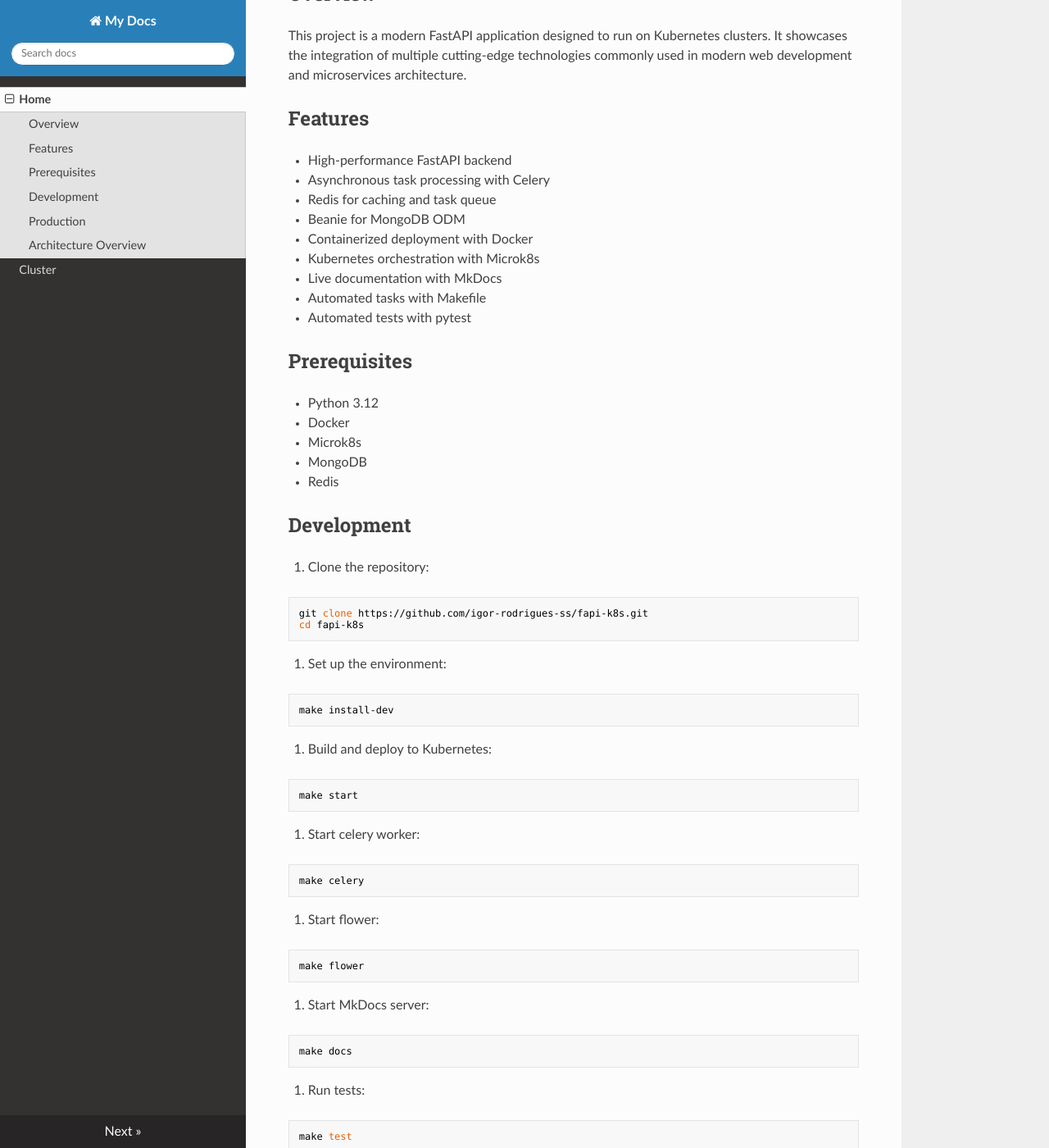
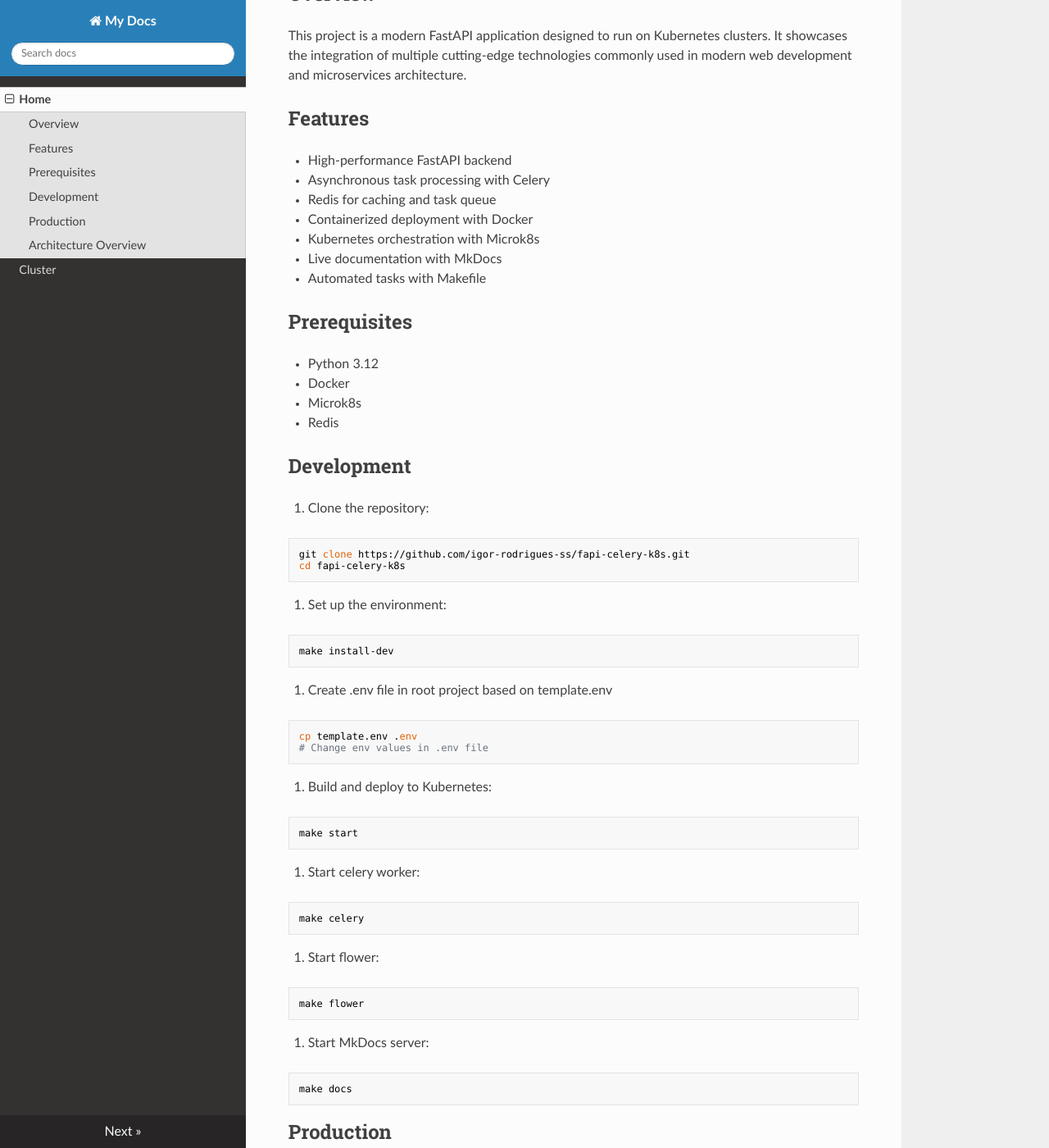
Before and after one commit to igor-rodrigues-ss/fapi-k8s, an MkDocs documentation site: the page built from docs/docs/index.md, in a window 1280 px wide and 1400 px high, scrolled down 232 px. Shown: the whole window at 82% size. Built offline with MkDocs 1.6.1, drawn with Linux system fonts in a browser that asks for light colours; nearby versions of some CDN libraries; some of the changed text lies outside the part shown.

Commit message:
Update documentation

````diff
--- a/docs/docs/index.md
+++ b/docs/docs/index.md
@@ -1,4 +1,4 @@
-# FastAPI K8S
+# FastAPI Celery K8S
 
 [![Python 3.12](https://img.shields.io/badge/python-3.12-blue.svg)](https://www.python.org/downloads/release/python-3120/)
 [![FastAPI](https://img.shields.io/badge/FastAPI-0.115.12-blue.svg)](https://fastapi.tiangolo.com/)
@@ -16,27 +16,24 @@ This project is a modern FastAPI application designed to run on Kubernetes clust
 - High-performance FastAPI backend
 - Asynchronous task processing with Celery
 - Redis for caching and task queue
-- Beanie for MongoDB ODM
 - Containerized deployment with Docker
 - Kubernetes orchestration with Microk8s
 - Live documentation with MkDocs
 - Automated tasks with Makefile
-- Automated tests with pytest
 
 ## Prerequisites
 
 - Python 3.12
 - Docker
 - Microk8s
-- MongoDB
 - Redis
 
 ## Development
 
 1. Clone the repository:
 ```bash
-git clone https://github.com/igor-rodrigues-ss/fapi-k8s.git
-cd fapi-k8s
+git clone https://github.com/igor-rodrigues-ss/fapi-celery-k8s.git
+cd fapi-celery-k8s
 ```
 
 2. Set up the environment:
@@ -44,29 +41,30 @@ cd fapi-k8s
 make install-dev
 ```
 
-3. Build and deploy to Kubernetes:
+3. Create .env file in root project based on template.env
+```bash
+cp template.env .env
+# Change env values in .env file
+```
+
+4. Build and deploy to Kubernetes:
 ```bash
 make start
 ```
 
-4. Start celery worker:
+5. Start celery worker:
 ```bash
 make celery
 ```
 
-5. Start flower:
+6. Start flower:
 ```bash
 make flower
 ```
 
-6. Start MkDocs server:
+7. Start MkDocs server:
 ```bash
 make docs
-```
-
-4. Run tests:
-```bash
-make test
 ```
 
 ## Production
@@ -82,7 +80,7 @@ make deploy
 
 ## Architecture Overview
 
-![Cluster Architecture](imgs/arch.png)
+![Cluster Architecture](docs/docs/imgs/arch.png)
 
 The system is built on a Kubernetes cluster architecture with the following key components:
 
````
Also changed, not shown: README.md, docs/docs/imgs/arch.png, 1 other file.
